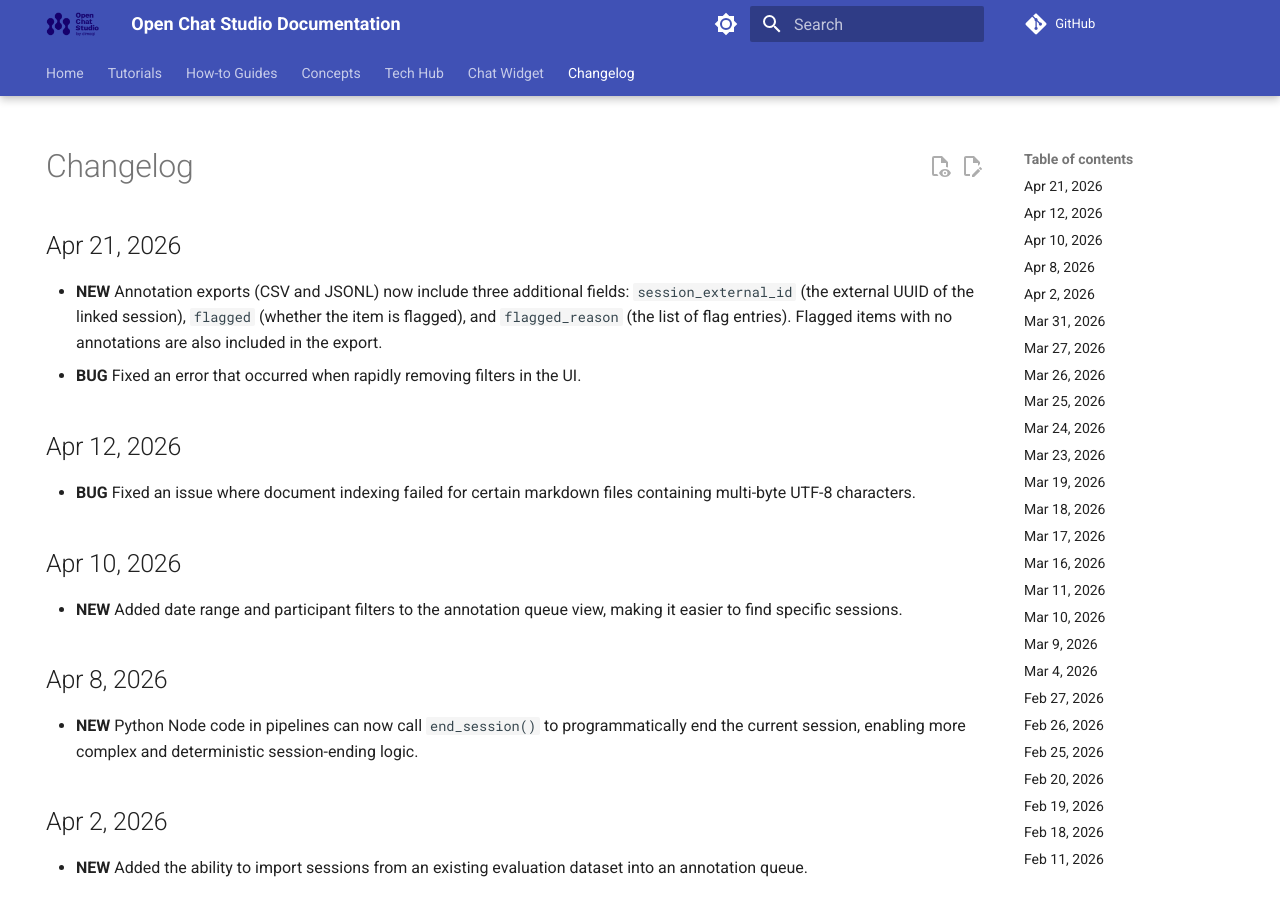
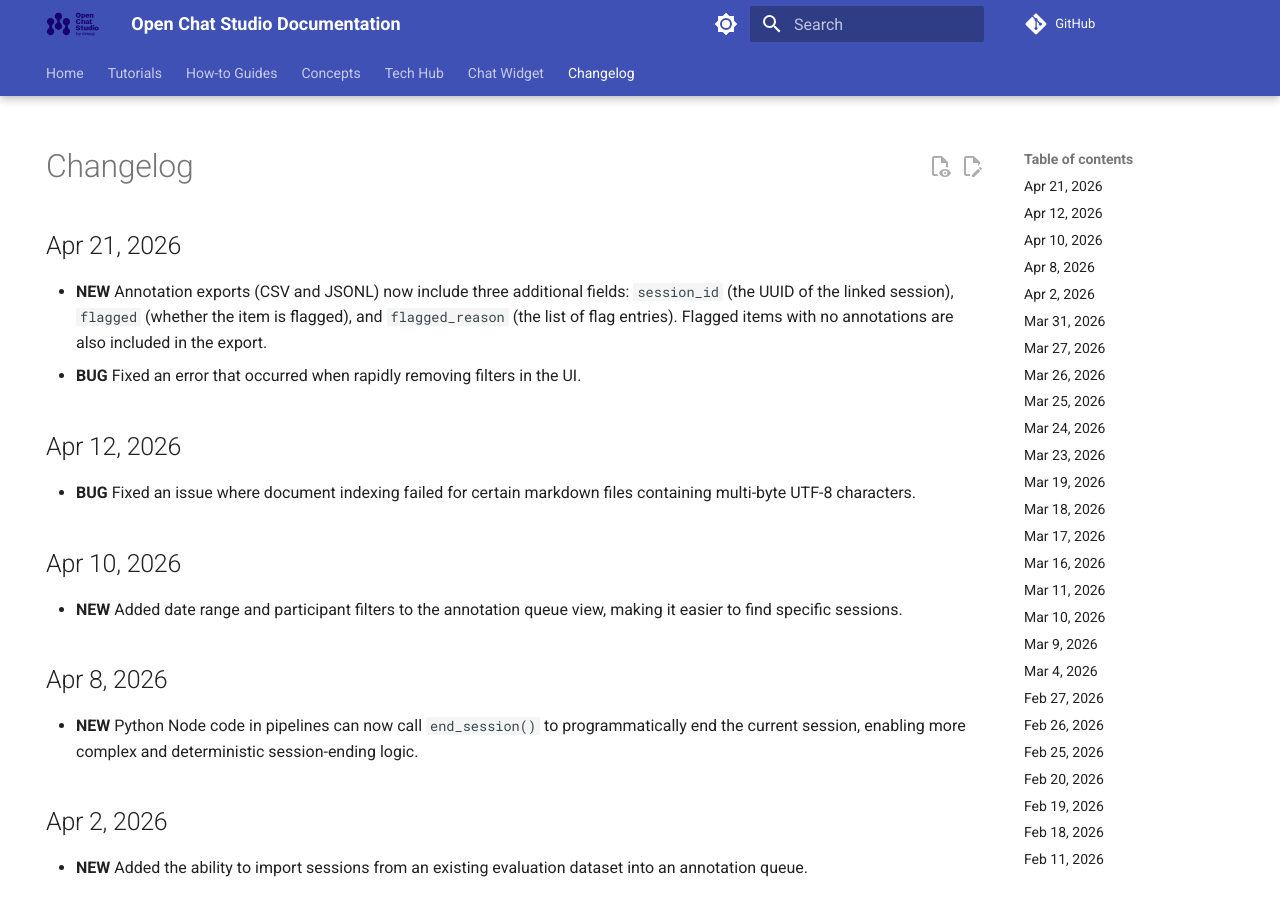
Before and after one commit to dimagi/open-chat-studio-docs, an MkDocs documentation site: the page built from docs/changelog.md, in a window 1280 px wide and 900 px high. Built offline with MkDocs 1.6.1 and Material for MkDocs 9.7.7, drawn with Linux system fonts in a browser that asks for light colours; a script that is not in the unit is left out; comment, search, counter and statistics services are not loaded.

Commit message:
Apply suggestion from @snopoke

```diff
--- a/docs/changelog.md
+++ b/docs/changelog.md
@@ -5,7 +5,7 @@ hide:
 
 # Changelog
 ## Apr 21, 2026
-* **NEW** Annotation exports (CSV and JSONL) now include three additional fields: `session_external_id` (the external UUID of the linked session), `flagged` (whether the item is flagged), and `flagged_reason` (the list of flag entries). Flagged items with no annotations are also included in the export.
+* **NEW** Annotation exports (CSV and JSONL) now include three additional fields: `session_id` (the UUID of the linked session), `flagged` (whether the item is flagged), and `flagged_reason` (the list of flag entries). Flagged items with no annotations are also included in the export.
 * **BUG** Fixed an error that occurred when rapidly removing filters in the UI.
 
 ## Apr 12, 2026
```
